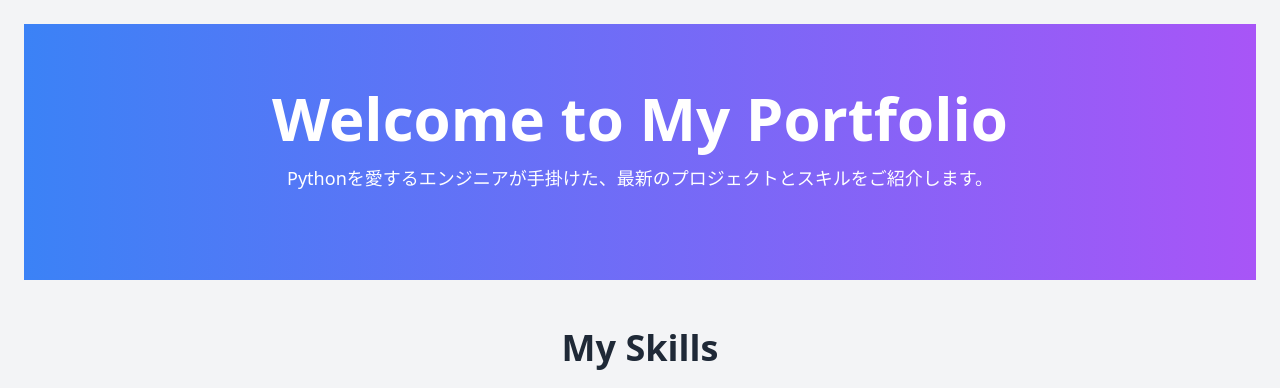
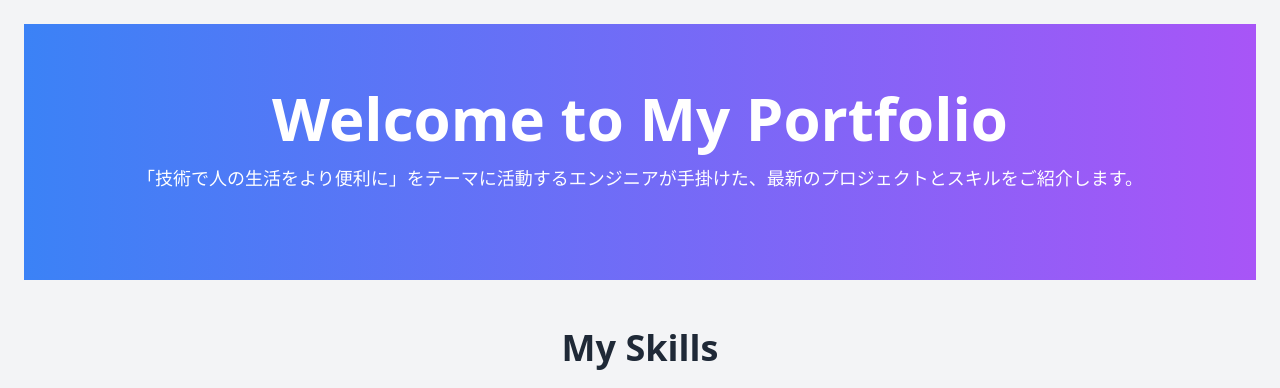
Before and after one commit to Naoto3615/portfolio, a Django app: page / in a window 1280 px wide. Shown: the part 84-472 px from the top of the page. Run offline with Django 5.2, Linux system fonts and the light colour scheme.

Commit message:
edit home.html

```diff
--- a/Portfolio/portfolio/templates/home.html
+++ b/Portfolio/portfolio/templates/home.html
@@ -10,7 +10,7 @@ Home - My Portfolio
 <section class="bg-gradient-to-r from-blue-500 to-purple-500 text-white text-center py-16">
     <div class="container mx-auto">
         <h1 class="text-6xl font-bold mb-4">Welcome to My Portfolio</h1>
-        <p class="text-lg mb-6">Pythonを愛するエンジニアが手掛けた、最新のプロジェクトとスキルをご紹介します。</p>
+        <p class="text-lg mb-6">「技術で人の生活をより便利に」をテーマに活動するエンジニアが手掛けた、最新のプロジェクトとスキルをご紹介します。</p>
     </div>
 </section>
 
```
